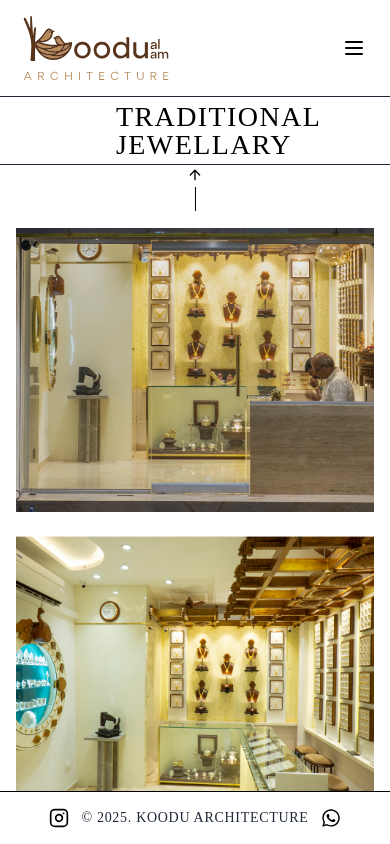
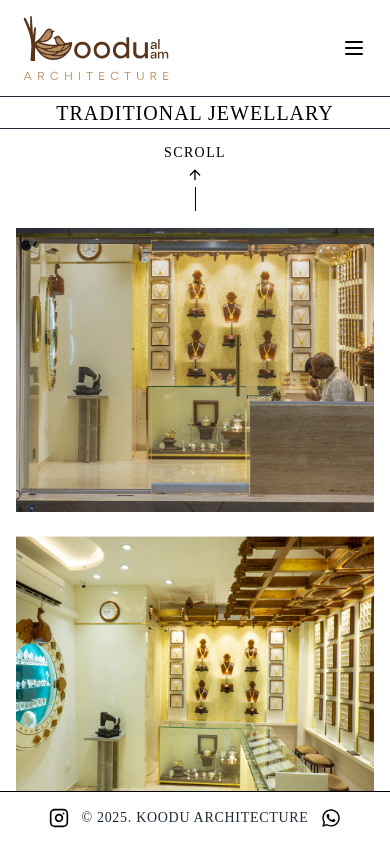
Before and after one commit to dharani101021/ClientProjectfinal, a React (Vite) app: page /project02 in a window 390 px wide. Built offline with nearby package versions, Linux system fonts and the light colour scheme; a web font is replaced by a local one.

Commit message:
completed

```diff
--- a/src/components/sections/Project02Text.jsx
+++ b/src/components/sections/Project02Text.jsx
@@ -8,9 +8,9 @@ const Project02Text = ({ showOnlyOnHome = true, isHomePage = true }) => {
   return (
     <div className="fixed left-0 w-full overflow-hidden z-20 pointer-events-none border-b border-gray-800 bg-white top-[85px] md:top-[100px] lg:top-[100px] flex items-center"
          style={{ paddingTop: '18px', paddingBottom: '5px' }}>
-      <div className="flex items-center" style={{ marginLeft: '116px' }}>
+      <div className="flex items-center justify-center sm:justify-start w-full sm:w-auto sm:ml-[116px]">
         <div
-          className="tracking-wider text-[28px] xs:text-[32px] sm:text-[40px] md:text-[50px] lg:text-[35px] xl:text-[35px] 2xl:text-[35px] font-medium flex items-center"
+          className="tracking-wider text-[20px] xs:text-[24px] sm:text-[40px] md:text-[50px] lg:text-[35px] xl:text-[35px] 2xl:text-[35px] font-medium flex items-center whitespace-nowrap"
           style={{
             lineHeight: '1',
             margin: '0',
--- a/src/components/sections/Project03Text.jsx
+++ b/src/components/sections/Project03Text.jsx
@@ -8,9 +8,9 @@ const Project03Text = ({ showOnlyOnHome = true, isHomePage = true }) => {
   return (
     <div className="fixed left-0 w-full overflow-hidden z-20 pointer-events-none border-b border-gray-800 bg-white top-[85px] md:top-[100px] lg:top-[100px] flex items-center"
          style={{ paddingTop: '18px', paddingBottom: '5px' }}>
-      <div className="flex items-center" style={{ marginLeft: '116px' }}>
+      <div className="flex items-center justify-center sm:justify-start w-full sm:w-auto sm:ml-[116px]">
         <div
-          className="tracking-wider text-[28px] xs:text-[32px] sm:text-[40px] md:text-[50px] lg:text-[35px] xl:text-[35px] 2xl:text-[35px] font-medium flex items-center"
+          className="tracking-wider text-[20px] xs:text-[24px] sm:text-[40px] md:text-[50px] lg:text-[35px] xl:text-[35px] 2xl:text-[35px] font-medium flex items-center whitespace-nowrap"
           style={{
             lineHeight: '1',
             margin: '0',
--- a/src/components/sections/Project04Text.jsx
+++ b/src/components/sections/Project04Text.jsx
@@ -8,9 +8,9 @@ const Project04Text = ({ showOnlyOnHome = true, isHomePage = true }) => {
   return (
     <div className="fixed left-0 w-full overflow-hidden z-20 pointer-events-none border-b border-gray-800 bg-white top-[85px] md:top-[100px] lg:top-[100px] flex items-center"
          style={{ paddingTop: '18px', paddingBottom: '5px' }}>
-      <div className="flex items-center" style={{ marginLeft: '116px' }}>
+      <div className="flex items-center justify-center sm:justify-start w-full sm:w-auto sm:ml-[116px]">
         <div
-          className="tracking-wider text-[28px] xs:text-[32px] sm:text-[40px] md:text-[50px] lg:text-[35px] xl:text-[35px] 2xl:text-[35px] font-medium flex items-center"
+          className="tracking-wider text-[20px] xs:text-[24px] sm:text-[40px] md:text-[50px] lg:text-[35px] xl:text-[35px] 2xl:text-[35px] font-medium flex items-center whitespace-nowrap"
           style={{
             lineHeight: '1',
             margin: '0',
--- a/src/components/sections/Project05Text.jsx
+++ b/src/components/sections/Project05Text.jsx
@@ -8,9 +8,9 @@ const Project05Text = ({ showOnlyOnHome = true, isHomePage = true }) => {
   return (
     <div className="fixed left-0 w-full overflow-hidden z-20 pointer-events-none border-b border-gray-800 bg-white top-[85px] md:top-[100px] lg:top-[100px] flex items-center"
          style={{ paddingTop: '18px', paddingBottom: '5px' }}>
-      <div className="flex items-center" style={{ marginLeft: '116px' }}>
+      <div className="flex items-center justify-center sm:justify-start w-full sm:w-auto sm:ml-[116px]">
         <div
-          className="tracking-wider text-[28px] xs:text-[32px] sm:text-[40px] md:text-[50px] lg:text-[35px] xl:text-[35px] 2xl:text-[35px] font-medium flex items-center"
+          className="tracking-wider text-[20px] xs:text-[24px] sm:text-[40px] md:text-[50px] lg:text-[35px] xl:text-[35px] 2xl:text-[35px] font-medium flex items-center whitespace-nowrap"
           style={{
             lineHeight: '1',
             margin: '0',
```
